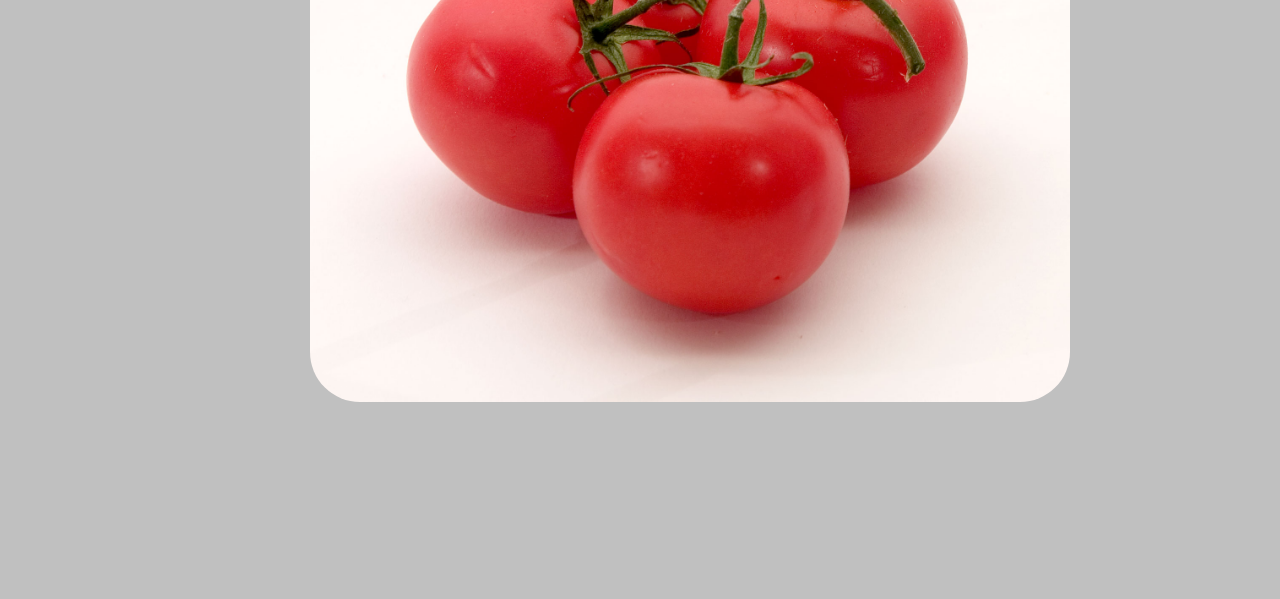
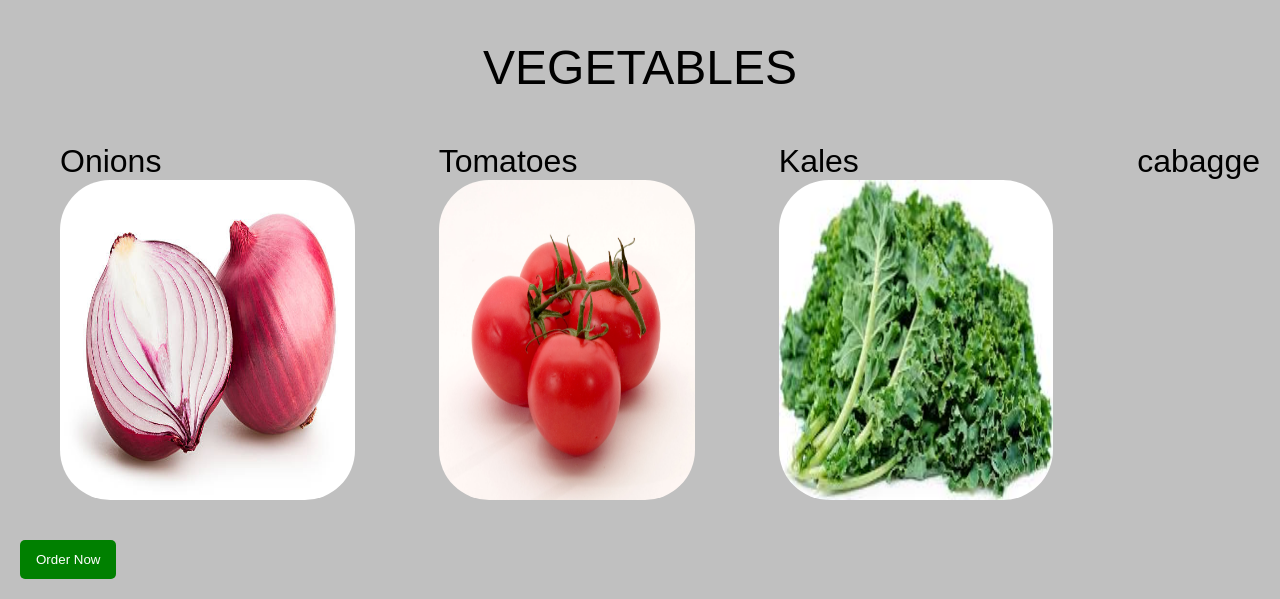
Before and after one commit to joanitaawinjo/Javascript-DOM, a plain HTML site: page index.html in a window 1280 px wide. Shown: the part 1027-1626 px from the top of the page. Before the commit the page ends 1453 px from the top, so only its background shows below. Drawn offline with Linux system fonts and the light colour scheme.

Commit message:
added changes

```diff
--- a/index.html
+++ b/index.html
@@ -26,6 +26,7 @@
     <li>Tomatoes</li>
     <li>Kales</li>
 </ul>
+<button id="order-button">Order Now</button>
 <script src="index.js"></script>
 </body>
 </html>
--- a/index.js
+++ b/index.js
@@ -60,3 +60,13 @@ document.querySelectorAll("#vegList li").forEach(li => {
     }
   });
   const images = document.createElement('img');
+
+
+const orderButton = document.getElementById('order-button');
+
+orderButton.addEventListener('click', ()=>{
+    orderButton.textContent = 'Ordered';
+    orderButton.style.backgroundColor = 'red';
+});
+
+const paragraph = document.querySelector('p')
--- a/style.css
+++ b/style.css
@@ -3,21 +3,44 @@
   body {
     font-family: Arial, sans-serif;
     margin: 20px;
-    background-color: white;
+
   }
   #title {
-    font-size: 2em;
+    font-size: 8em;
     text-align: center;
   }
   h3 {
     font-weight: normal;
+    font-size: 3em;
+    text-align: center;
   }
   ul {
-    list-style-type: disc;
-    padding-left: 20px;
+    gap: 7%;
+    font-size: 2em;
+    list-style: none;
   }
-  img{
+  .fruit-image{
     width: 100%;
-    height: 50;
+    height: 40vh;
     border-radius: 50px;
   }
+  .veg-image{
+    width: 100%;
+    height: 40vh;
+    border-radius: 50px;
+  }
+
+
+  #order-button{
+    padding: 12px 16px;
+    border: none;
+    background-color: green;
+    border-radius: 5px;
+    color: white;
+    cursor: pointer;
+}
+p{
+  font-size: 2em;
+  text-align: center;
+  margin: 0 auto;
+}
```
